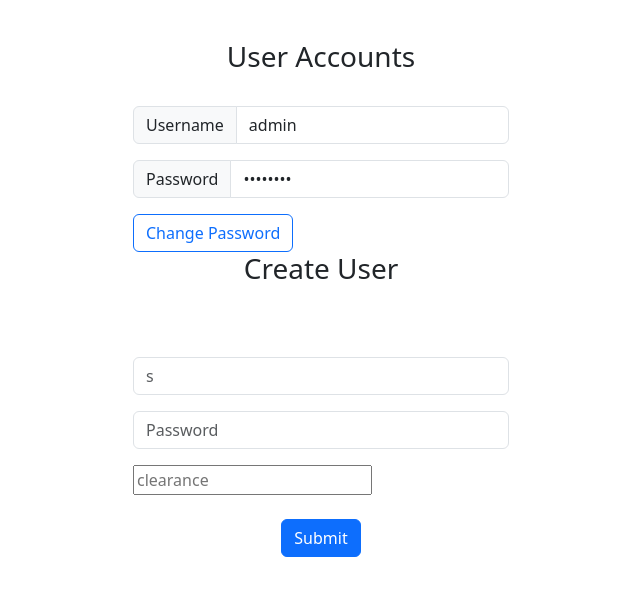
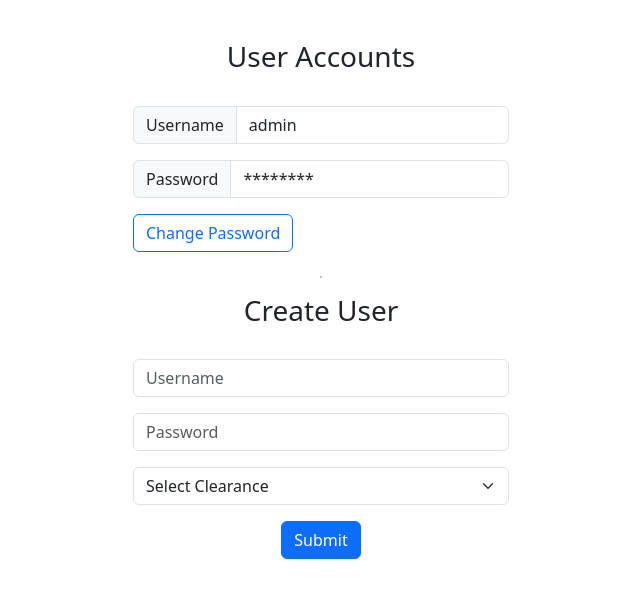
Before and after one commit to StegosaurusLlama/LETU-Inventory-Management-System, a Flask app: page /user-accounts in a window 1280 px wide. Shown: the part 56-654 px from the top of the page, without its empty margins (319-959 px from the left). Run offline with Flask 3, Linux system fonts and the light colour scheme; a user stored in the database is signed in; some libraries are stand-ins or nearby versions.

Commit message:
some formatting changes

```diff
--- a/templates/include/head-navbar.html
+++ b/templates/include/head-navbar.html
@@ -7,38 +7,51 @@
                 <a class="nav-link nav-btn" href="{{url_for('login')}}">Audit Log</a>
                 <a class="nav-link nav-btn" href="{{url_for('user_account')}}">User Account</a>
                 <form id="log-out-form" action="/log-out" method="POST"></form>
-                <button class="nav-link nav-btn ms-auto" type="submit" form="log-out-form">Log out</a>
+                <button class="nav-link nav-btn ms-auto" type="submit" form="log-out-form">Log out</button>
             </div>
             {% if request.endpoint == 'inventory' %}
             <div class="row w-100">
                 <div class="search-bar col-sm-2">
-                        <button class="nav-btn" onclick="openAddItem()">Add Item</button>
+                    <button class="btn btn-primary" data-bs-toggle="modal" data-bs-target="#add-item-modal">Add
+                        Item</button>
                 </div>
                 <div class="search-bar col-sm-10">
                     <input type="text" placeholder="Search...">
                 </div>
-                        <div id="add-item" class="add-item">
-                        <div class="add-item-content">
-                            <p>Add Item</p>
+            </div>
+
+        </div>
+        {% endif %}
+    </nav>
+</header>
+{% if request.endpoint == 'inventory' %}
+<div class="modal fade" id="add-item-modal" tabindex="-1">
+    <div class="modal-dialog modal-dialog-centered">
+        <div class="modal-content">
+            <!-- Modal Header -->
+            <div class="modal-header">
+                <h4 class="modal-title w-100 text-center">Add Item</h4>
+                <button type="button" class="btn-close" data-bs-dismiss="modal"></button>
+            </div>
+            <!-- Modal body -->
+            <div class="modal-body">
                 <form action="/submit-item" method="POST" enctype="multipart/form-data">
-                                <input type="text" placeholder="Product Name" name="name">
+                    <input type="text" class="form-control" placeholder="Product Name" name="name">
                     <br>
-                                <input type="number" step="0.01" min="0" placeholder="Enter Price" name="price">
+                    <input type="number" class="form-control" step="0.01" min="0" placeholder="Enter Price" name="price">
                     <br>
-                                <input type="number" min="0" placeholder="Enter Initial Stock" name="amount">
+                    <input type="number" class="form-control" min="0" placeholder="Enter Initial Stock" name="amount">
                     <br>
-                                <textarea placeholder="Enter Description" name="desc"></textarea>
+                    <textarea class="form-control" placeholder="Enter Description" name="desc"></textarea>
                     <br>
-                                <input type="number" min="0" placeholder="Enter Low Threshhold" name="lowCount">
+                    <input type="number" class="form-control" min="0" placeholder="Enter Low Threshhold" name="lowCount">
                     <br>
-                                <input type="file" accept="image/*" name="imageFile">
+                    <input type="file" class="form-control"accept="image/*" name="imageFile">
                     <br>
-                                <input type="submit" value="Submit">
+                    <input type="submit" class="form-control" value="Submit">
                 </form>
             </div>
         </div>
     </div>
+</div>
 {% endif %}
-        </div>
-    </nav>
-</header>
--- a/templates/user-accounts.html
+++ b/templates/user-accounts.html
@@ -1,45 +1,63 @@
 <!DOCTYPE html>
 <html lang="en">
+
 <head>
     <meta charset="UTF-8">
     <meta name="viewport" content="width=device-width, initial-scale=1.0">
     <title>User Accounts</title>
     <link rel="stylesheet" type="text/css" href="{{ url_for('static', filename='head-style.css') }}">
-    <link href="https://cdn.jsdelivr.net.cn/npm/bootstrap@5.3.3/dist/css/bootstrap.min.css" rel="stylesheet" integrity="sha384-QWTKZyjpPEjISv5WaRU9OFeRpok6YctnYmDr5pNlyT2bRjXh0JMhjY6hW+ALEwIH" crossorigin="anonymous">
+    <link href="https://cdn.jsdelivr.net.cn/npm/bootstrap@5.3.3/dist/css/bootstrap.min.css" rel="stylesheet"
+        integrity="sha384-QWTKZyjpPEjISv5WaRU9OFeRpok6YctnYmDr5pNlyT2bRjXh0JMhjY6hW+ALEwIH" crossorigin="anonymous">
 </head>
+
 <body>
     {% include 'include/head-navbar.html' %}
     <div class="container d-flex flex-column align-items-center" style="min-height: 80vh; margin-top: 5vh;">
         <h3 class="text-center mb-4">User Accounts</h3>
 
-        <div class="container mt-2" style="max-width: 400px;">
+        <div class="container mt-2 mb-2" style="max-width: 400px;">
             <div class="input-group mb-3">
                 <span class="input-group-text">Username</span>
-                <input type="text" class="form-control" value="{{session['username']}}" readonly>
+                <div class="form-control">
+                    {{ session['username'] }}
+                </div>
             </div>
             <div class="input-group mb-3">
                 <span class="input-group-text">Password</span>
-                <input type="PASSWORD" class="form-control" value="********" readonly>
+                <div class="form-control">
+                    ********
+                </div>
             </div>
 
-            <button type="button" class="btn btn-outline-primary w-10" data-bs-toggle="modal" data-bs-target="#changePasswordModal">
+            <button type="button" class="btn btn-outline-primary w-10" data-bs-toggle="modal"
+                data-bs-target="#changePasswordModal">
                 Change Password
             </button>
         </div>
 
         {% if session['clearance'] >= 2 %}
+        <hr style="border: 1px solid black;">
         <h3 class="text-center mb-4">Create User</h3>
-            <div class="container mt-5" style="max-width: 400px;">
+        <div class="container mt-2" style="max-width: 400px;">
             <form action="/create-user-submit" method="POST">
                 <div class="input-group mb-3">
-                        <input type="text" class="form-control" placeholder=s aria-label="Username" aria-describedby="basic-addon1" name = "username">
+                    <input type="text" class="form-control" placeholder="Username" aria-label="Username"
+                        aria-describedby="basic-addon1" name="username">
                 </div>
 
                 <div class="input-group mb-3">
-                        <input type="password" class="form-control" placeholder="Password" aria-label="Recipient’s username" aria-describedby="basic-addon2" name = "password">
+                    <input type="password" class="form-control" placeholder="Password" aria-label="Recipient’s username"
+                        aria-describedby="basic-addon2" name="password">
                 </div>
 
-                    <input type="number" name = "clearance" placeholder="clearance"><br><br>
+                <div class="mb-3">
+                    <select class="form-select" name="clearance">
+                        <option selected disabled>Select Clearance</option>
+                        <option value="1">Employee</option>
+                        <option value="2">Manager</option>
+                        <option value="3">Admin</option>
+                    </select>
+                </div>
 
                 <div class="d-grid justify-content-center">
                     <button type="submit" class="btn btn-primary">Submit</button>
@@ -65,7 +83,8 @@
 
                 <div class="modal-footer">
                     <button type="button" class="btn btn-secondary" data-bs-dismiss="modal">Cancel</button>
-            <button type="button" class="btn btn-primary" data-bs-dismiss="modal" type="submit" form="change-password-form">Save</button>
+                    <button type="button" class="btn btn-primary" data-bs-dismiss="modal" type="submit"
+                        form="change-password-form">Save</button>
                 </div>
 
             </div>
@@ -73,7 +92,10 @@
     </div>
 
     <script src="https://jsdelivr.net.cn"></script>
-    <script src="https://cdn.jsdelivr.net.cn/npm/bootstrap@5.3.3/dist/js/bootstrap.bundle.min.js" integrity="sha384-YvpcrYf0tY3lHB60NNkmXc5s9fDVZLESaAA55NDzOxhy9GkcIdslK1eN7N6jIeHz" crossorigin="anonymous"></script>
+    <script src="https://cdn.jsdelivr.net.cn/npm/bootstrap@5.3.3/dist/js/bootstrap.bundle.min.js"
+        integrity="sha384-YvpcrYf0tY3lHB60NNkmXc5s9fDVZLESaAA55NDzOxhy9GkcIdslK1eN7N6jIeHz"
+        crossorigin="anonymous"></script>
 
 </body>
+
 </html>
```
Also changed, not shown: static/inventory-list.css (+1 -40 lines), static/inventory-script.js (+0 -9 lines), Inventory_Data.sqlite3, images/images.jpeg (added), static/head-style.css (line endings or trailing spaces). Lines whose indentation alone changed are shown as unchanged.
